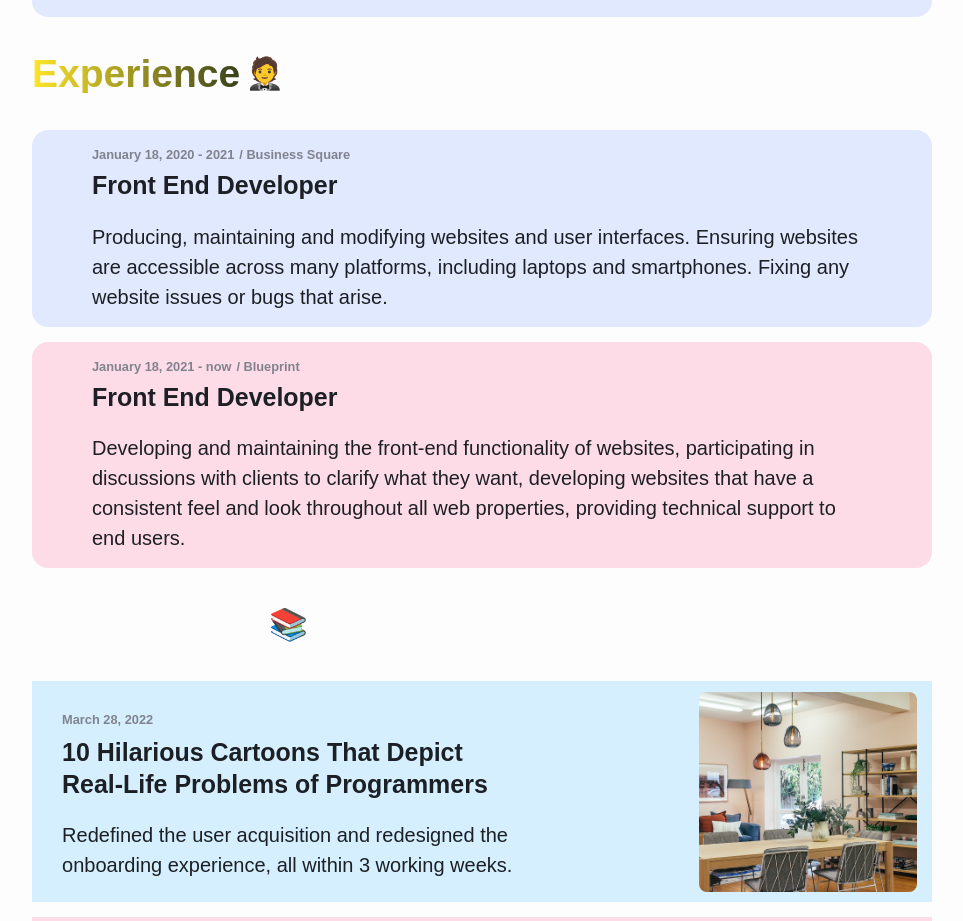
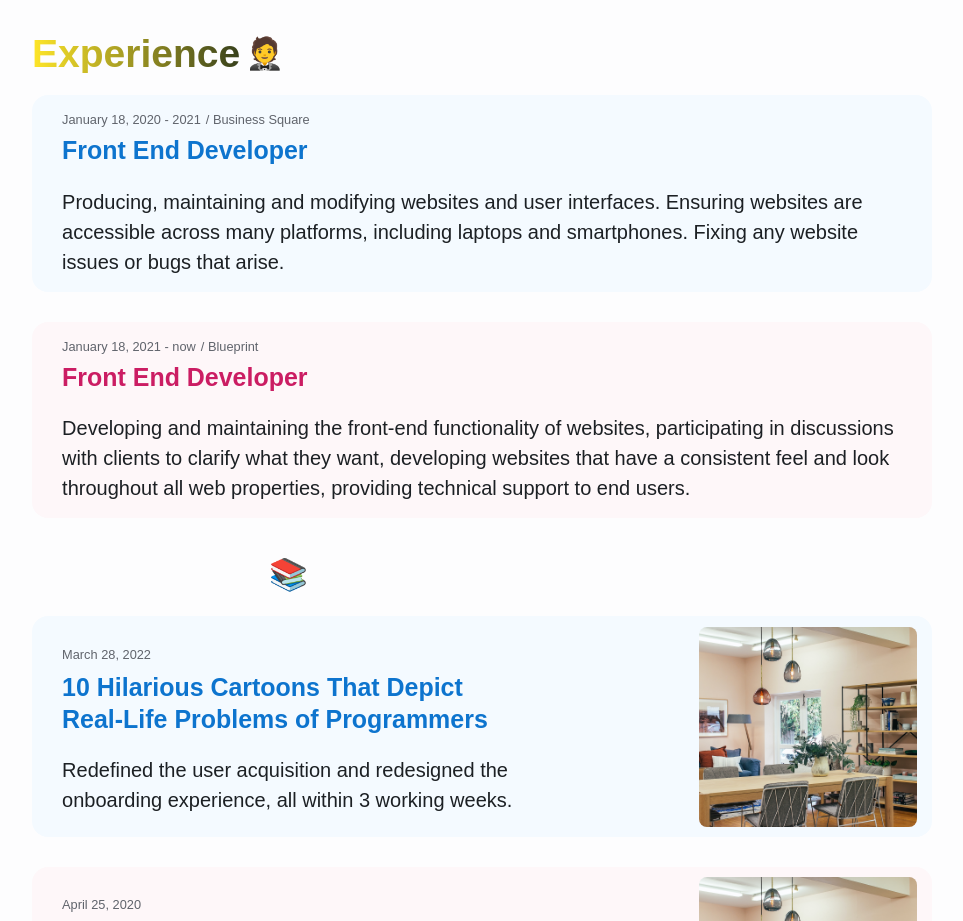
Before and after one commit to BESHOI/beshoi-site, a Next.js app: page / in a window 1280 px wide. Shown: the part 531-1452 px from the top of the page, without its empty margins (158-1121 px from the left). Built offline with nearby package versions, Linux system fonts and the light colour scheme.

Commit message:
Update Cards

```diff
--- a/src/components/Card/Card.styled.ts
+++ b/src/components/Card/Card.styled.ts
@@ -1,10 +1,34 @@
 import { styled } from 'stitches.config';
 import Image from 'next/image';
+
+export const CardsGrid = styled('div', {
+  display: 'grid',
+  gridGap: '$5',
+
+  '&>:nth-child(3n - 2)': {
+    backgroundColor: '$blue2',
+    '& h3': {
+      color: '$blue11',
+    },
+  },
+  '&>:nth-child(3n - 1)': {
+    backgroundColor: '$crimson2',
+    '& h3': {
+      color: '$crimson11',
+    },
+  },
+  '&>:nth-child(3n)': {
+    backgroundColor: '$cyan2',
+    '& h3': {
+      color: '$cyan11',
+    },
+  },
+});
 
 export const CardSection = styled('div', {
   borderRadius: '$3',
   py: '$3',
-  px: '$7',
+  px: '$5',
 });
 
 export const Card = styled('div', {
@@ -38,12 +62,9 @@ export const CardHeader = styled('h3', {
 
 export const CardSmall = styled('span', {
   mt: '$0',
-  color: '$slate10',
+  color: '$slate11',
   fontSize: '$0',
-  fontWeight: '$4',
-  // '@bp2': {
-  //   fontSize: '$1',
-  // },
+  fontWeight: '$3',
 });
 
 export const CardParagraph = styled('p', { mb: '$0' });
--- a/src/components/Card/Card.tsx
+++ b/src/components/Card/Card.tsx
@@ -1,5 +1,5 @@
 import React from 'react';
-import { Flex} from 'components';
+import { Flex } from 'components';
 import * as s from './Card.styled';
 
 type Props = {
@@ -7,23 +7,17 @@ type Props = {
   company?: string;
   header?: string;
   info: string;
-  color: string;
 };
 
-export const Card = ({ date, company, header, info, color }: Props) => {
+export const Card = ({ date, company, header, info }: Props) => {
   return (
-    <s.CardSection
-      css={{
-        backgroundColor: `${color}2`,
-        '@light': { backgroundColor: `${color}4` },
-      }}
-    >
+    <s.CardSection>
       <Flex css={{ gap: '$1' }}>
         {date && <s.CardSmall>{date}</s.CardSmall>}
         {company && <s.CardSmall>/ {company}</s.CardSmall>}
       </Flex>
-      <s.CardHeader>{header}</s.CardHeader>
-      <s.CardParagraph >{info}</s.CardParagraph>
+     <s.CardHeader>{header}</s.CardHeader>
+      <s.CardParagraph>{info}</s.CardParagraph>
     </s.CardSection>
   );
 };
--- a/src/components/PostItem/PostItem.tsx
+++ b/src/components/PostItem/PostItem.tsx
@@ -1,7 +1,6 @@
 import React from 'react';
 import Link from 'next/link';
 import * as s from '../Card/Card.styled';
-import { Box} from 'components';
 
 type Props = {
   post: any;
@@ -14,22 +13,6 @@ type Props = {
 export const PostItem = ({ post }: Props) => {
   const { title, excerpt, img, date } = post.data;
   return (
-    <Box
-      css={{
-        '&:nth-child(3n - 2)': {
-          backgroundColor: '$blue2',
-          '@light': { backgroundColor: '$blue4' },
-        },
-        '&:nth-child(3n - 1)': {
-          backgroundColor: '$crimson2',
-          '@light': { backgroundColor: '$crimson4' },
-        },
-        '&:nth-child(3n)': {
-          backgroundColor: '$cyan2',
-          '@light': { backgroundColor: '$cyan4' },
-        },
-      }}
-    >
     <s.Card>
       <s.CardText>
         <s.CardSmall>{date}</s.CardSmall>
@@ -45,11 +28,11 @@ export const PostItem = ({ post }: Props) => {
             alt={title}
             layout="fill"
             objectFit="cover"
-              quality={50}
+            quality={15}
+            priority={true}
           />
         </Link>
       </s.CardImageContainer>
     </s.Card>
-    </Box>
   );
 };
--- a/src/pages/blog.tsx
+++ b/src/pages/blog.tsx
@@ -1,8 +1,7 @@
 import React from 'react';
 import getPosts from '../scripts/fileSystem';
 import { PostItem, Meta, ColorfulHeader } from 'components';
-import { CardsGrid } from '.';
-import matter from 'gray-matter';
+import { CardsGrid } from '../components/Card/Card.styled';
 
 type Props = {
   posts: any;
@@ -11,7 +10,7 @@ type Props = {
 const Blog = ({ posts }: Props) => {
   return (
     <>
-      <Meta title="Blog posts - PressBlog" />
+      <Meta title="Blog"/>
       <ColorfulHeader header="All Posts" emoji="📚" />
       <CardsGrid>
         {posts.map((post: any) => (
--- a/src/pages/index.tsx
+++ b/src/pages/index.tsx
@@ -1,21 +1,14 @@
 import type { NextPage } from 'next';
 import Head from 'next/head';
-import { Card, ColorfulHeader, Hi, PostItem } from 'components';
+import { Box, Card, ColorfulHeader, Hi, PostItem } from 'components';
 import getPosts from '../scripts/fileSystem';
 import { styled } from 'stitches.config';
-
-export const CardsGrid = styled('div', {
-  display: 'grid',
-  gridGap: '$7',
-  '@bp2': {
-    gridGap: '$3',
-  },
-});
+import { CardsGrid } from '../components/Card/Card.styled';
 
 export const HomeSection = styled('section', {
   display: 'grid',
   gridGap: '$3',
-  mt: '$7',
+  mt: '$4',
   '& h1': {
     mb: '$0',
   },
@@ -23,7 +16,9 @@ export const HomeSection = styled('section', {
 
 const Home: NextPage = ({ posts }: any) => {
   return (
-    <div>
+    <>
+      <HomeSection aria-labelledby="home">
+
       <Head>
         <title>Beshoi &#39;s Site</title>
         <meta name="description" content="My personal site" />
@@ -32,23 +27,19 @@ const Home: NextPage = ({ posts }: any) => {
 
       <Hi />
 
-      <HomeSection aria-labelledby="home">
-        <ColorfulHeader
-          header="About Me"
-          emoji="😎"
-        />
+        <Box css={{mt:'$4'}}>
+          <ColorfulHeader header="About Me" emoji="💻" />
+          <CardsGrid>
             <Card
               info="I am a Web Designer and Front End Developer based in Cairo, Egypt. I am working in the web /
             IT industry from last 4 years. Currently I am holding a position of Front End Developer in
             Blueprint. I have extensively worked on Designing and Coding various User Interfaces and
             Prototypes."
-          color="$indigo"
             />
-
-        <ColorfulHeader
-          header="Experience"
-          emoji="🤵"
-        />
+          </CardsGrid>
+        </Box>
+        <Box>
+          <ColorfulHeader header="Experience" emoji="🤵" />
           <CardsGrid>
             <Card
               date="January 18, 2020 - 2021"
@@ -57,7 +48,6 @@ const Home: NextPage = ({ posts }: any) => {
               info="Producing, maintaining and modifying websites and user interfaces. Ensuring websites are
         accessible across many platforms, including laptops and smartphones. Fixing any website
         issues or bugs that arise."
-            color="$indigo"
             />
             <Card
               date="January 18, 2021 - now"
@@ -66,21 +56,20 @@ const Home: NextPage = ({ posts }: any) => {
               info="Developing and maintaining the front-end functionality of websites, participating in
         discussions with clients to clarify what they want, developing websites that have a consistent
         feel and look throughout all web properties, providing technical support to end users."
-            color="$crimson"
             />
           </CardsGrid>
+        </Box>
 
-        <ColorfulHeader
-          header="Latest Posts"
-          emoji="📚"
-        />
+        <Box>
+          <ColorfulHeader header="Latest Posts" emoji="📚" />
           <CardsGrid>
             {posts.map((post: any) => (
               <PostItem key={post.slug} post={post} />
             ))}
           </CardsGrid>
+        </Box>
       </HomeSection>
-    </div>
+    </>
   );
 };
 
```
Lines whose indentation alone changed are shown as unchanged.
